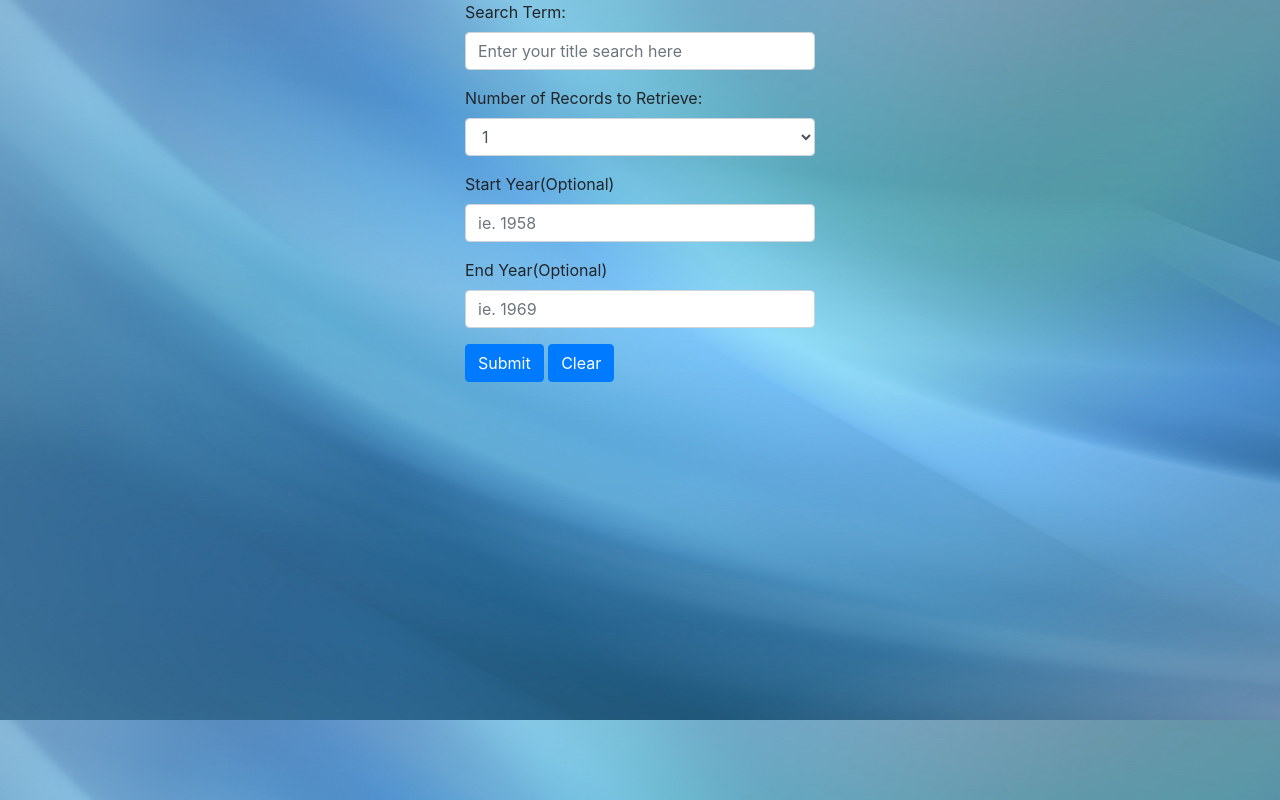
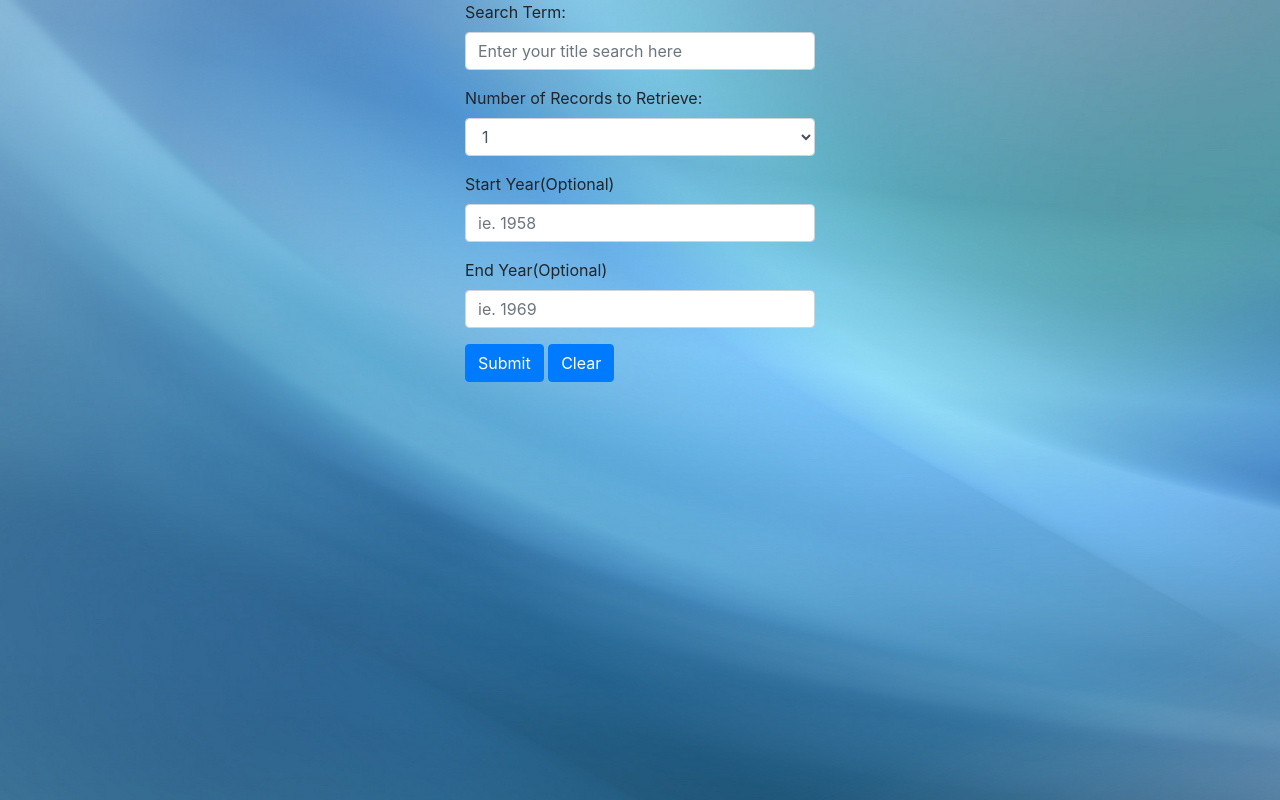
Before and after one commit to mcougill/NYTSearch, a plain HTML site: page index.html in a window 1280 px wide. Drawn offline with nearby package versions, Linux system fonts and the light colour scheme; no server answers.

Commit message:
bg fixed

```diff
--- a/style.css
+++ b/style.css
@@ -2,4 +2,8 @@ body{
     background-image: url("./images/bkgnd.jpg");
     background-size: cover;
     background-position: fixed;
+    background-repeat: no-repeat;
+    height: 100vh;
+    width: 100%;
+    background-size: cover;
 }
```
